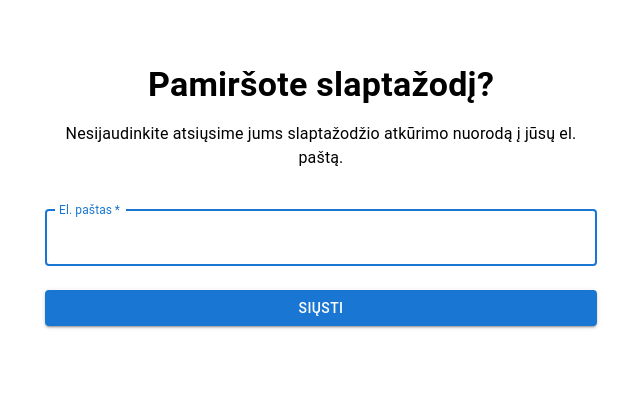
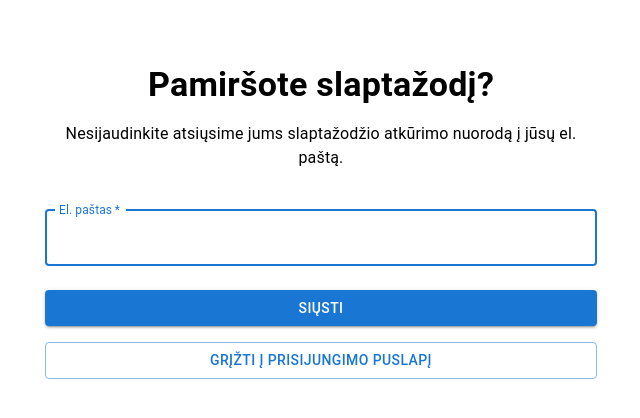
Before and after one commit to Cipekaje/elderhealthnext-app, a Next.js app: page /ForgotPassword in a window 1280 px wide. Shown: the top 418 px of the page, without its empty margins (319-959 px from the left). Built offline with nearby package versions, Linux system fonts and the light colour scheme; no server answers.

Commit message:
slaptažodžio atnaujinimas(pataisytas)

```diff
--- a/package.json
+++ b/package.json
@@ -27,13 +27,13 @@
     "@tabler/icons-react": "^3.1.0",
     "@types/axios": "^0.14.0",
     "@types/react-toastify": "^4.1.0",
+    "apexcharts": "^3.48.0",
     "axios": "^1.6.8",
     "bcrypt": "^5.1.1",
     "bcryptjs": "^2.4.3",
+    "chart.js": "^4.4.2",
     "crypto-random-string": "^5.0.0",
     "cryptr": "^6.3.0",
-    "apexcharts": "^3.48.0",
-    "chart.js": "^4.4.2",
     "dayjs": "^1.11.10",
     "git": "^0.1.5",
     "material-ui-popup-state": "^5.1.0",
--- a/src/pages/ForgotPassword.tsx
+++ b/src/pages/ForgotPassword.tsx
@@ -3,10 +3,12 @@ import axios from "axios";
 import { ToastContainer, toast } from "react-toastify";
 import "react-toastify/dist/ReactToastify.css";
 import { Button, TextField, Container, Typography, Box } from "@mui/material";
+import { useRouter } from "next/router"; // Import the useRouter hook
 
 export default function ForgotPassword() {
   const [email, setEmail] = useState("");
   const [loading, setLoading] = useState(false);
+  const router = useRouter(); // Initialize the useRouter hook
 
   const submit = (event: React.FormEvent) => { // Explicitly specifying event type
     event.preventDefault();
@@ -28,6 +30,11 @@ export default function ForgotPassword() {
         setLoading(false);
         console.log("The error is", err);
       });
+  };
+
+  // Function to handle redirecting to the login page
+  const redirectToLogin = () => {
+    router.push("/login"); // Replace "/login" with the actual route to your login page
   };
 
   return (
@@ -70,6 +77,14 @@ export default function ForgotPassword() {
             >
               {loading ? "Processing" : "Siųsti"}
             </Button>
+            {}
+            <Button
+              fullWidth
+              variant="outlined"
+              onClick={redirectToLogin}
+            >
+              Grįžti į prisijungimo puslapį
+            </Button>
           </Box>
         </Box>
       </Container>
```
Also changed, not shown: src/app/api/auth/forgot-password/route.js (+7 -2 lines), 1 other file (tests, documents, lock files or other folders).
